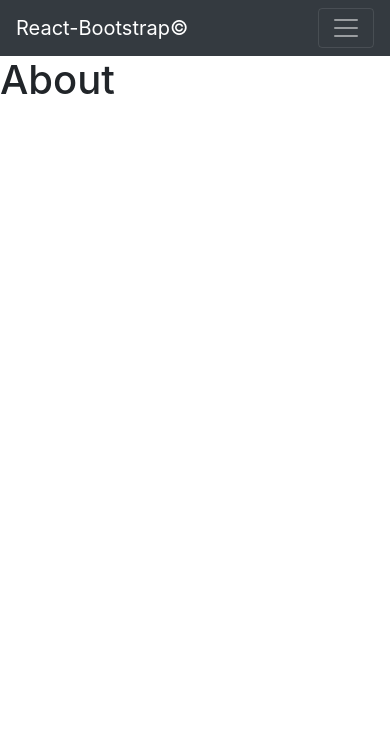
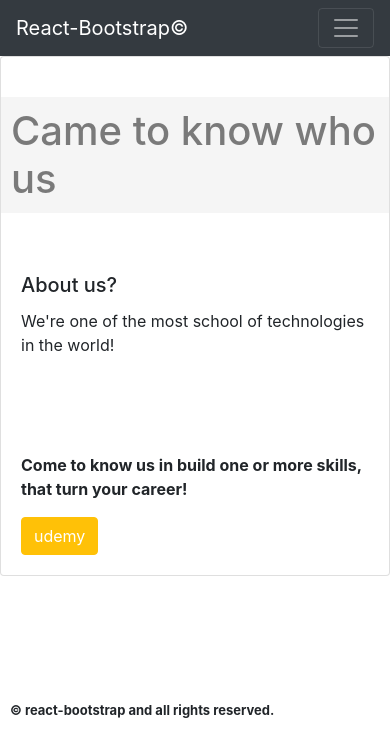
Before and after one commit to Leozin89python/framework-bootstrap, a React (Create React App) app in the folder framework-bootstrap/atividades-bootstrap/simple-react-bootstrap/bootstrapreact/: page /about in a window 390 px wide. Shown: the top 756 px of the page. Built offline with nearby package versions, Linux system fonts and the light colour scheme; the HTML template or start-up script is replaced by a standard one.

Commit message:
bootstrap-activities

```diff
--- a/framework-bootstrap/atividades-bootstrap/simple-react-bootstrap/bootstrapreact/src/App.css
+++ b/framework-bootstrap/atividades-bootstrap/simple-react-bootstrap/bootstrapreact/src/App.css
@@ -1,5 +1,6 @@
 body{
     margin:0;
+    position:relative;
 }
 a{
     text-decoration: none;
--- a/framework-bootstrap/atividades-bootstrap/simple-react-bootstrap/bootstrapreact/src/components/about/about.css
+++ b/framework-bootstrap/atividades-bootstrap/simple-react-bootstrap/bootstrapreact/src/components/about/about.css
@@ -0,0 +1,44 @@
+.udemy{
+    text-decoration:none;
+    color:white;
+}
+.card-bootstrap-us h1{
+    color:  rgba(0,0,0,0.5);
+    margin: 40px 0;
+    background-color: whitesmoke;
+    width: 100%;
+    padding: 10px;
+}
+.copy-about p{
+     position:fixed;
+     bottom:0;
+
+     margin-left:10px;
+
+    font-size: small;
+    font-weight: bolder;
+}
+
+@media(max-width:500px){
+    .copy-about p{
+     position:absolute;
+     bottom:-200px;
+
+     margin-left:10px;
+
+    font-size: small;
+    font-weight: bolder;
+    }
+}
+
+@media(max-width:750px){
+    .copy-about p{
+     position:absolute;
+     bottom:-160px;
+
+     margin-left:10px;
+
+    font-size: small;
+    font-weight: bolder;
+    }
+}
--- a/framework-bootstrap/atividades-bootstrap/simple-react-bootstrap/bootstrapreact/src/components/about/about.jsx
+++ b/framework-bootstrap/atividades-bootstrap/simple-react-bootstrap/bootstrapreact/src/components/about/about.jsx
@@ -1,10 +1,41 @@
 import React, {Component} from 'react'
+import './about.css'
+
+import {Card, Button} from 'react-bootstrap'
 
 export default class About extends Component{
     render(){
         return(
             <div>
-                <h1>About</h1>
+               <div className="card-bootstrap-us">
+                   <Card>
+                        <h1>Came to know who us</h1>
+                        <Card.Body>
+                            <Card.Title>About us?</Card.Title>
+                            <Card.Text>
+                            We're one of the most school of
+                            technologies in the world!
+                            <br/>
+                             <br/>
+                              <br/>
+
+                               <br/>
+                                 <br/>
+                            <strong>
+                            Come to know us in build one or more
+                            skills, that turn your career!
+                            </strong>
+                            </Card.Text>
+                            <Button variant="warning">
+                                <a className="udemy" href="https://www.udemy.com" target="blank">udemy</a>
+                            </Button>
+                        </Card.Body>
+                </Card>
+               </div>
+
+                <div className="copy-about">
+                    <p>&copy; react-bootstrap and all rights reserved.</p>
+                </div>
             </div>
         )
     }
--- a/framework-bootstrap/atividades-bootstrap/simple-react-bootstrap/bootstrapreact/src/components/home/home.css
+++ b/framework-bootstrap/atividades-bootstrap/simple-react-bootstrap/bootstrapreact/src/components/home/home.css
@@ -51,7 +51,7 @@
     }
 }
 
-@media(max-width:700px){
+@media(max-width:800px){
     .card-bootstrap{
         display: flex;
         flex-direction: column;
```
